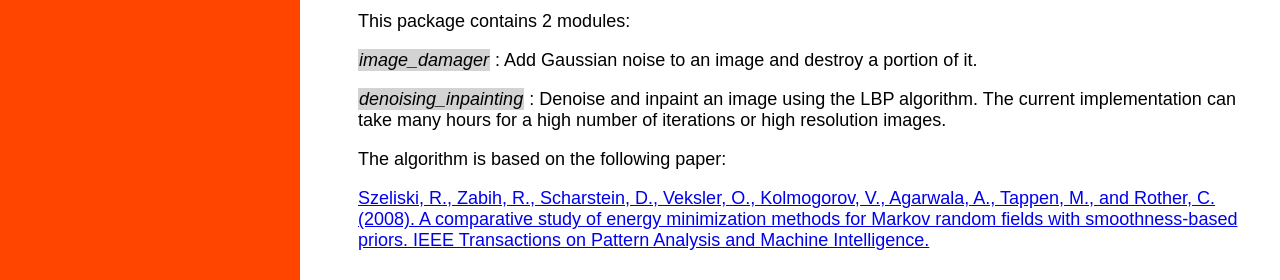
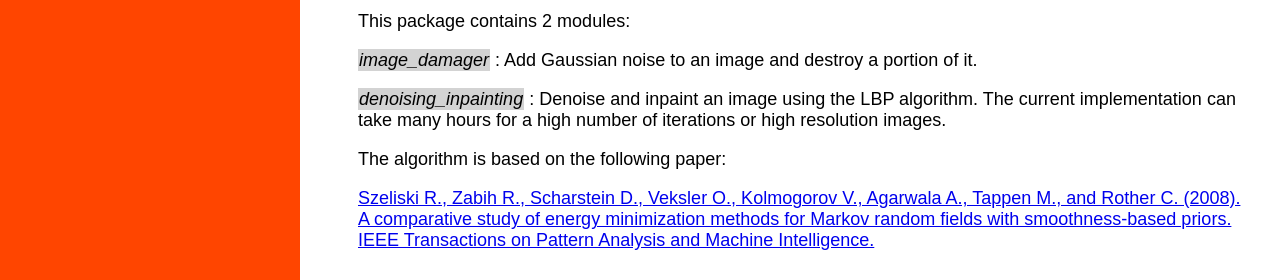
Before and after one commit to NickGeramanis/denoising-inpainting-lbp, a plain HTML site: page index.html in a window 1280 px wide. Shown: the part 317-597 px from the top of the page. Drawn offline with Linux system fonts and the light colour scheme.

Commit message:
Minor update in index.html and style.css

```diff
--- a/index.html
+++ b/index.html
@@ -1,9 +1,9 @@
 <!DOCTYPE html>
 <html lang="en">
 <head>
-    <meta name="viewport" content="width=device-width, initial-scale=1" />
+    <meta name="viewport" content="width=device-width, initial-scale=1"/>
     <title>Denoising & Inpainting using Loopy Belief Propagation</title>
-    <link href="style.css" rel="stylesheet" />
+    <link href="style.css" rel="stylesheet"/>
 </head>
 
 <body>
@@ -41,13 +41,13 @@
     </p>
     <p>The algorithm is based on the following paper:</p>
     <p>
-        <a href="https://ieeexplore.ieee.org/document/4420084"
-          >Szeliski, R., Zabih, R., Scharstein, D., Veksler, O., Kolmogorov, V.,
-          Agarwala, A., Tappen, M., and Rother, C. (2008). A comparative study
-          of energy minimization methods for Markov random fields with
+        <a href="https://ieeexplore.ieee.org/document/4420084">
+            Szeliski R., Zabih R., Scharstein D., Veksler O., Kolmogorov V.,
+            Agarwala A., Tappen M., and Rother C. (2008). A comparative
+            study of energy minimization methods for Markov random fields with
             smoothness-based priors. IEEE Transactions on Pattern Analysis and
-          Machine Intelligence.</a
-        >
+            Machine Intelligence.
+        </a>
     </p>
     <h3 id="gettingStarted">Getting Started</h3>
     <h4>Prerequisites</h4>
@@ -66,35 +66,38 @@
         Install the package from the repository with the following commands:
     </p>
     <code>
-        git clone https://github.com/NickGeramanis/denoising-inpainting-lbp
-        <br />
-        cd denoising-inpainting-lbp <br />
+        git clone https://github.com/NickGeramanis/denoising-inpainting-lbp<br>
+        cd denoising-inpainting-lbp <br>
         pip3 install -e .
     </code>
     <h3 id="usage">Usage</h3>
     <p>
         To damage an image, execute the function
-        <quote>damage_image()`</quote> of the
-        <quote>image_damager</quote> module with the following parameters:
+        <quote>damage_image()`</quote>
+        of the
+        <quote>image_damager</quote>
+        module with the following parameters:
     </p>
     <p>image_path, noise_mean_value, noise_variance</p>
     <p>For example:</p>
     <code>
-        from denoising_inpainting_lbp import image_damager <br />
-        <br />
+        from denoising_inpainting_lbp import image_damager <br>
+        <br>
         image_damager.damage_image('path/to/image.png', 0, 0.1)
     </code>
     <p>
-        Note that a mask image will also be produced that indicates which pixels
-        have been damaged.
+        Note that a mask image will also be produced that indicates which
+        pixels have been damaged.
     </p>
-      <img src="images/boat.png" alt="Image of a boat" />
-      <img alt="Damaged image" src="images/boat-damaged.png" />
+    <img src="images/boat.png" alt="Image of a boat"/>
+    <img alt="Damaged image" src="images/boat-damaged.png"/>
     <p>
-        To perform denoising and inpainting on an image using the lbp algorithm,
-        execute the function <quote>denoise_inpaint()</quote> of the
-        <quote>denoising_inpainting</quote> module with the following
-        parameters:
+        To perform denoising and inpainting on an image using the lbp
+        algorithm, execute the function
+        <quote>denoise_inpaint()</quote>
+        of the
+        <quote>denoising_inpainting</quote>
+        module with the following parameters:
     </p>
     <p>
         image_path, mask_image_path, n_iterations, lambda, energy_lower_bound,
@@ -107,13 +110,13 @@
     <p>If energy_lower_bound is not known provide 1.</p>
     <p>For example:</p>
     <code>
-        from denoising_inpainting_lbp import denoising_inpainting <br />
-        <br />
+        from denoising_inpainting_lbp import denoising_inpainting <br>
+        <br>
         denoising_inpainting.denoise_inpaint('path/to/image.png',
         'path/to/mask.png', 1, 5, 37580519.6)
     </code>
-      <img src="images/house.png" alt="Damaged image of a house" />
-      <img src="images/house-labeled.png" alt="Image after LBP" />
+    <img src="images/house.png" alt="Damaged image of a house"/>
+    <img src="images/house-labeled.png" alt="Image after LBP"/>
     <p>
         Furthermore, some unit tests have been implemented in folder
         <quote>tests</quote>
@@ -129,9 +132,7 @@
         for more information.
     </p>
     <h4>Authors</h4>
-      <a href="https://www.linkedin.com/in/nikolaos-geramanis"
-        >Nick Geramanis</a
-      >
+    <a href="https://www.linkedin.com/in/nikolaos-geramanis">Nick Geramanis</a>
 </div>
 </body>
 </html>
```
Also changed, not shown: style.css (+18 -0 lines). Lines whose indentation alone changed are shown as unchanged.
